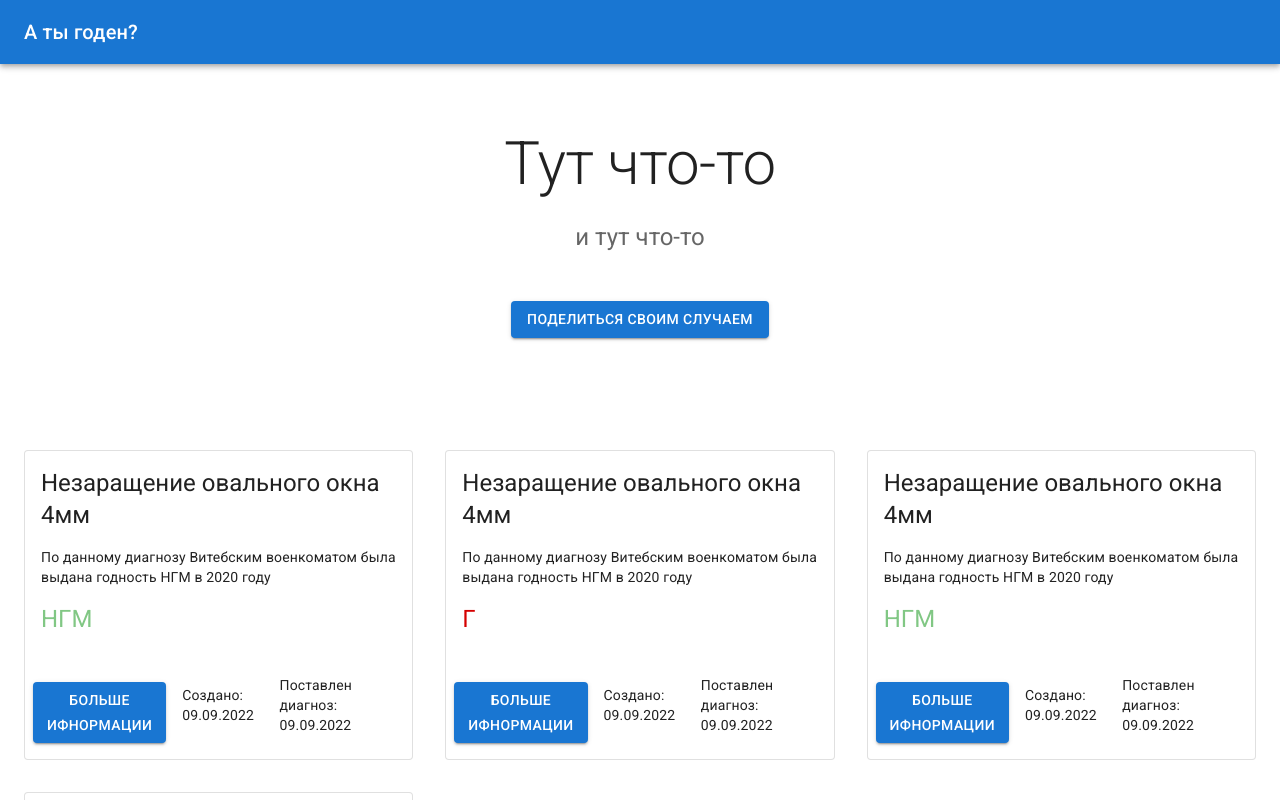
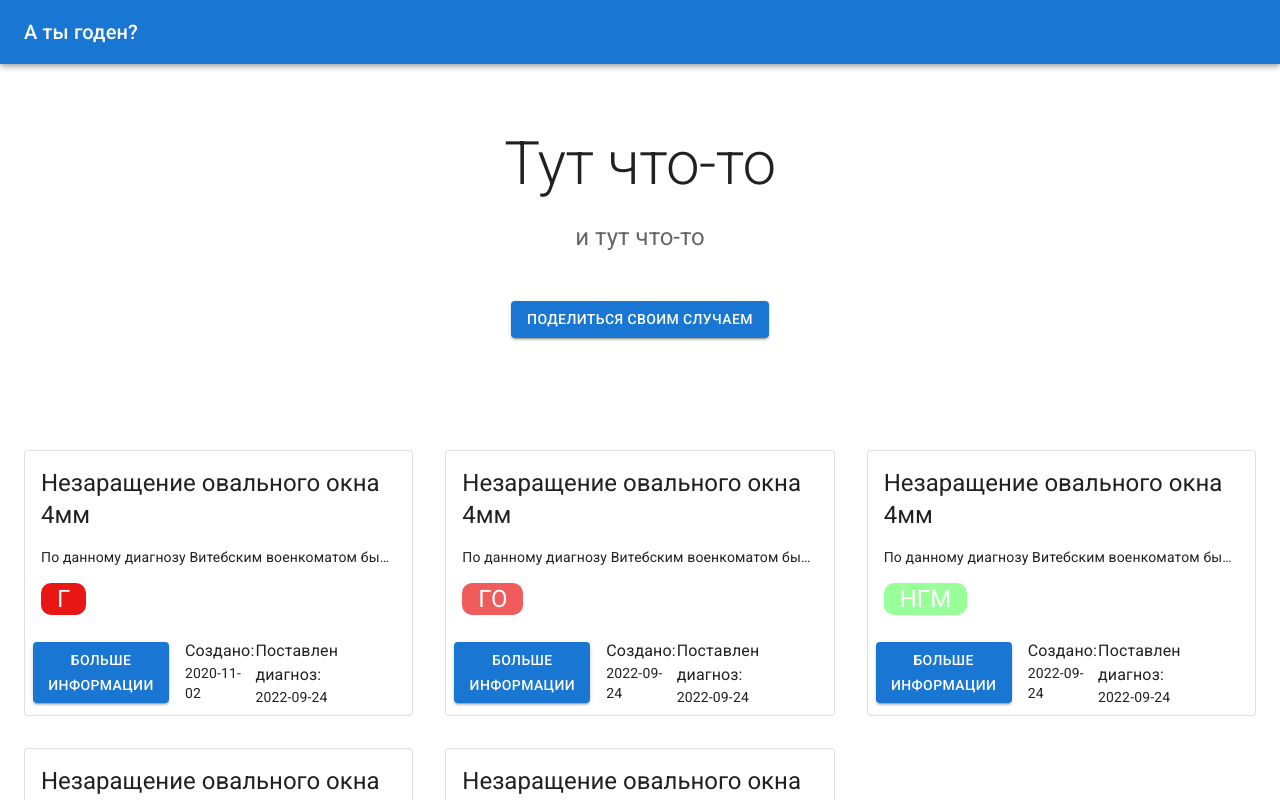
Before and after one commit to 6ig6or6/dutyOrNot, a React (Create React App) app in the folder src/main/webapp/duty_or_not/: page / in a window 1280 px wide. Shown: the top 800 px of the page. Built offline with nearby package versions, Linux system fonts and the light colour scheme.

Commit message:
feat: make cards display actual data

```diff
--- a/src/main/webapp/duty_or_not/src/components/CardsContainer.jsx
+++ b/src/main/webapp/duty_or_not/src/components/CardsContainer.jsx
@@ -6,11 +6,10 @@ import Card from '@mui/material/Card';
 import CardActions from '@mui/material/CardActions';
 import CardContent from '@mui/material/CardContent';
 import Grid from '@mui/material/Grid';
-import { Chip, Modal } from '@mui/material';
+import { Box, Modal } from '@mui/material';
 import { useEffect } from 'react';
 import { useState } from 'react';
 import { transformCategory } from '../utils/transformCategory';
-import { deepOrange } from '@mui/material/colors';
 
 export const CardsContainer = ({ theme }) => {
 	console.log(theme);
@@ -19,10 +18,10 @@ export const CardsContainer = ({ theme }) => {
 			id: 1,
 			title: 'Незаращение овального окна 4мм',
 			comment:
-				'По данному диагнозу Витебским военкоматом была выдана годность НГМ в 2020 году',
+				'По данному диагнозу Витебским военкоматом была выдана годность НГМ в 2020 году По данному диагнозу Витебским военкоматом была выдана годность НГМ в 2020 году По данному диагнозу Витебским военкоматом была выдана годность НГМ в 2020 году',
 			paragraph: '80В',
-			category: 'NGM',
-			caseDate: 1664053200000,
+			category: 'G',
+			caseDate: 1604277230022,
 			creationDate: 1664053200000
 		},
 		{
@@ -31,7 +30,7 @@ export const CardsContainer = ({ theme }) => {
 			comment:
 				'По данному диагнозу Витебским военкоматом была выдана годность НГМ в 2020 году',
 			paragraph: '80В',
-			category: 'G',
+			category: 'GO',
 			caseDate: 1664053200000,
 			creationDate: 1664053200000
 		},
@@ -51,7 +50,17 @@ export const CardsContainer = ({ theme }) => {
 			comment:
 				'По данному диагнозу Витебским военкоматом была выдана годность НГМ в 2020 году',
 			paragraph: '80В',
-			category: 'GO',
+			category: 'NGI',
+			caseDate: 1664053200000,
+			creationDate: 1664053200000
+		},
+		{
+			id: 5,
+			title: 'Незаращение овального окна 4мм',
+			comment:
+				'По данному диагнозу Витебским военкоматом была выдана годность НГМ в 2020 году',
+			paragraph: '80В',
+			category: 'VN',
 			caseDate: 1664053200000,
 			creationDate: 1664053200000
 		}
@@ -68,7 +77,7 @@ export const CardsContainer = ({ theme }) => {
 			<Grid
 				container
 				spacing={4}
-				justifyContent="space-between"
+				justifyContent="flex-start"
 				alignItems="center"
 			>
 				{cards.map((card) => (
@@ -90,18 +99,28 @@ export const CardsContainer = ({ theme }) => {
 								>
 									{card.title}
 								</Typography>
-								<Typography variant="body2" mb={2}>
+								<Typography
+									variant="body2"
+									mb={2}
+									noWrap={true}
+								>
 									{card.comment}
 								</Typography>
-								<Typography
-									variant="h5"
-									mb={2}
-									color={
-										transformCategory(card.category).color
-									}
+								<Box
+									sx={{
+										borderRadius: '10px',
+										width: 'max-content',
+										bgcolor: transformCategory(
+											card.category
+										).color
+									}}
+									pr={2}
+									pl={2}
 								>
-									{transformCategory(card.category).name}
-								</Typography>
+									<Typography variant="h5" color="#ffffff">
+										{transformCategory(card.category).name}
+									</Typography>
+								</Box>
 							</CardContent>
 
 							<CardActions>
@@ -109,14 +128,45 @@ export const CardsContainer = ({ theme }) => {
 									onClick={handleOpen}
 									variant="contained"
 								>
-									Больше ифнормации
+									Больше информации
 								</Button>
-								<Typography variant="body2" paragraph pl={1}>
-									Создано: 09.09.2022
-								</Typography>
-								<Typography variant="body2" paragraph pl={1}>
-									Поставлен диагноз: 09.09.2022
-								</Typography>
+								<Box
+									sx={{
+										display: 'flex',
+										justifyContent: 'space-around',
+										width: '100%'
+									}}
+								>
+									<Box
+										variant="body2"
+										paragraph
+										pl={1}
+										mb={0}
+									>
+										Создано:
+										<Typography
+											variant="body2"
+											paragraph
+											mb={0}
+										>
+											{new Date(card.caseDate)
+												.toISOString()
+												.slice(0, 10)}
+										</Typography>
+									</Box>
+									<Box variant="body2" paragraph>
+										Поставлен диагноз:
+										<Typography
+											variant="body2"
+											paragraph
+											mb={0}
+										>
+											{new Date(card.creationDate)
+												.toISOString()
+												.slice(0, 10)}
+										</Typography>
+									</Box>
+								</Box>
 							</CardActions>
 						</Card>
 					</Grid>
--- a/src/main/webapp/duty_or_not/src/utils/transformCategory.js
+++ b/src/main/webapp/duty_or_not/src/utils/transformCategory.js
@@ -1,9 +1,9 @@
 const categories = {
-	G: ['Г', '#d50000'],
-	GO: ['ГО', '#ff5252'],
-	NGM: ['НГМ', '#81c784'],
-	NGI: ['НГИ', '#4caf50'],
-	VN: ['ВН', '#00c853']
+	G: ['Г', '#e91616'],
+	GO: ['ГО', '#f05c5c'],
+	NGM: ['НГМ', '#99ff99'],
+	NGI: ['НГИ', '#80ff80'],
+	VN: ['ВН', ' #ffcc66']
 };
 
 export const transformCategory = (category) => {
```
